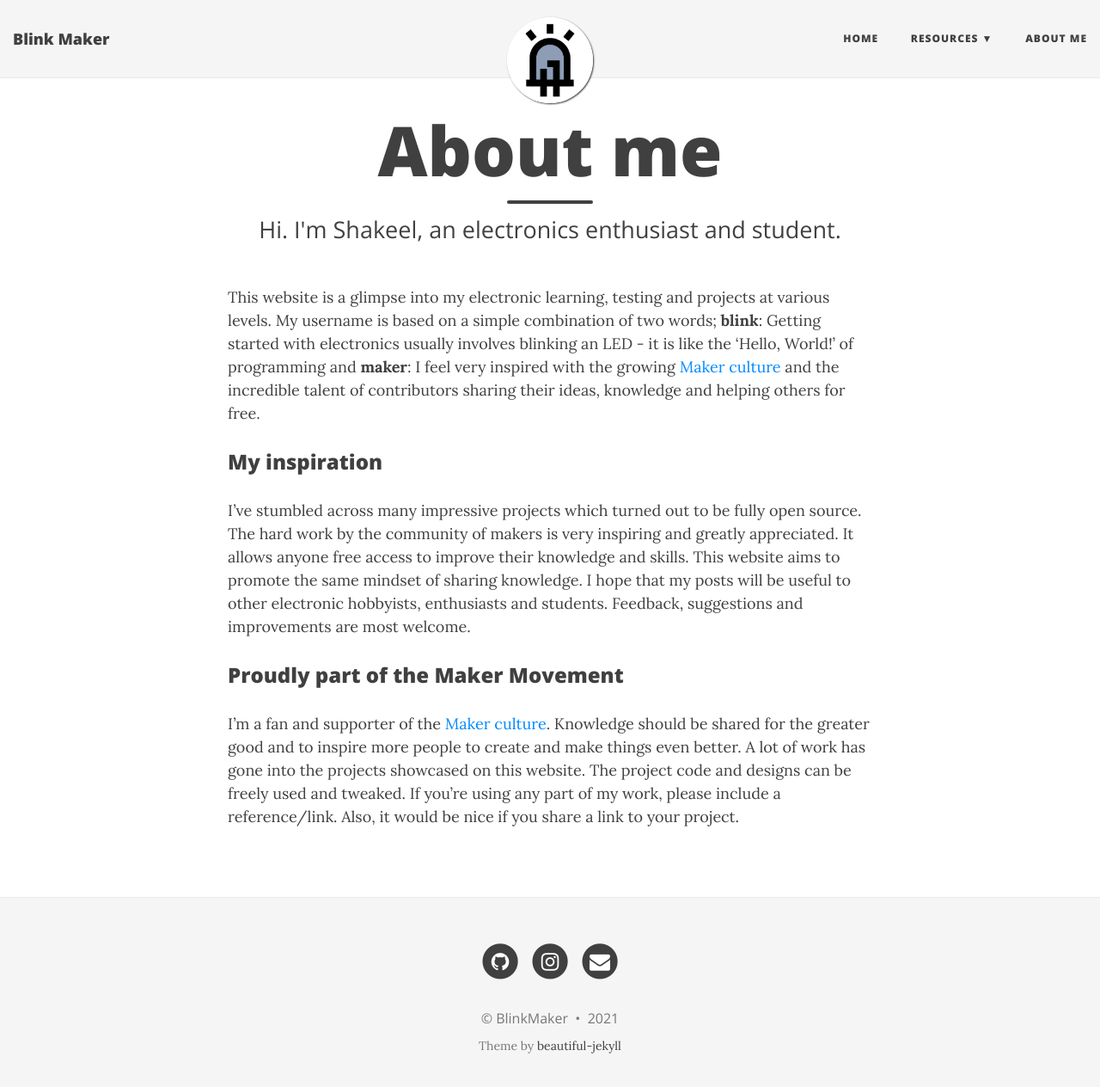
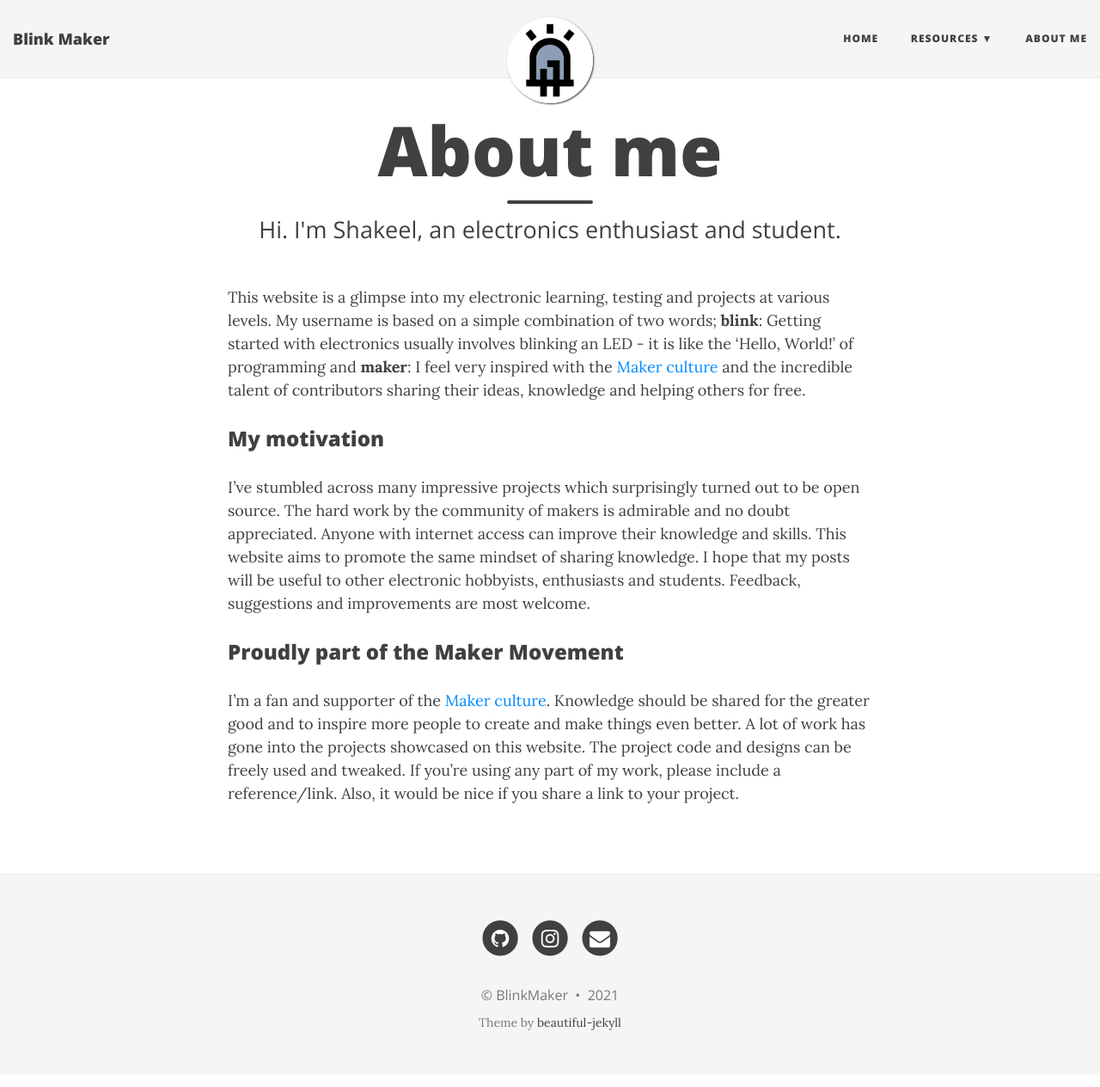
Before and after one commit to blinkmaker/blinkmaker.github.io, a Jekyll site: the page built from aboutme.md, in a window 1280 px wide and 1277 px high. Shown: the top 1264 px of the window at 86% size. Built offline with Jekyll 4.4.1, drawn with Linux system fonts in a browser that asks for light colours; nearby versions of some CDN libraries.

Commit message:
Update aboutme.md

```diff
--- a/aboutme.md
+++ b/aboutme.md
@@ -4,10 +4,10 @@ title: About me
 subtitle: Hi. I'm Shakeel, an electronics enthusiast and student.
 ---
 
-This website is a glimpse into my electronic learning, testing and projects at various levels. My username is based on a simple combination of two words; **blink**: Getting started with electronics usually involves blinking an LED - it is like the 'Hello, World!' of programming and **maker**: I feel very inspired with the growing [Maker culture](https://en.wikipedia.org/wiki/Maker_culture) and the incredible talent of contributors sharing their ideas, knowledge and helping others for free.
+This website is a glimpse into my electronic learning, testing and projects at various levels. My username is based on a simple combination of two words; **blink**: Getting started with electronics usually involves blinking an LED - it is like the 'Hello, World!' of programming and **maker**: I feel very inspired with the [Maker culture](https://en.wikipedia.org/wiki/Maker_culture) and the incredible talent of contributors sharing their ideas, knowledge and helping others for free.
 
-### My inspiration
-I've stumbled across many impressive projects which turned out to be fully open source. The hard work by the community of makers is very inspiring and greatly appreciated. It allows anyone free access to improve their knowledge and skills. This website aims to promote the same mindset of sharing knowledge. I hope that my posts will be useful to other electronic hobbyists, enthusiasts and students. Feedback, suggestions and improvements are most welcome.
+### My motivation
+I've stumbled across many impressive projects which surprisingly turned out to be open source. The hard work by the community of makers is admirable and no doubt appreciated. Anyone with internet access can improve their knowledge and skills. This website aims to promote the same mindset of sharing knowledge. I hope that my posts will be useful to other electronic hobbyists, enthusiasts and students. Feedback, suggestions and improvements are most welcome.
 
 ### Proudly part of the Maker Movement
 I'm a fan and supporter of the [Maker culture](https://en.wikipedia.org/wiki/Maker_culture). Knowledge should be shared for the greater good and to inspire more people to create and make things even better. A lot of work has gone into the projects showcased on this website. The project code and designs can be freely used and tweaked. If you're using any part of my work, please include a reference/link. Also, it would be nice if you share a link to your project.
```
